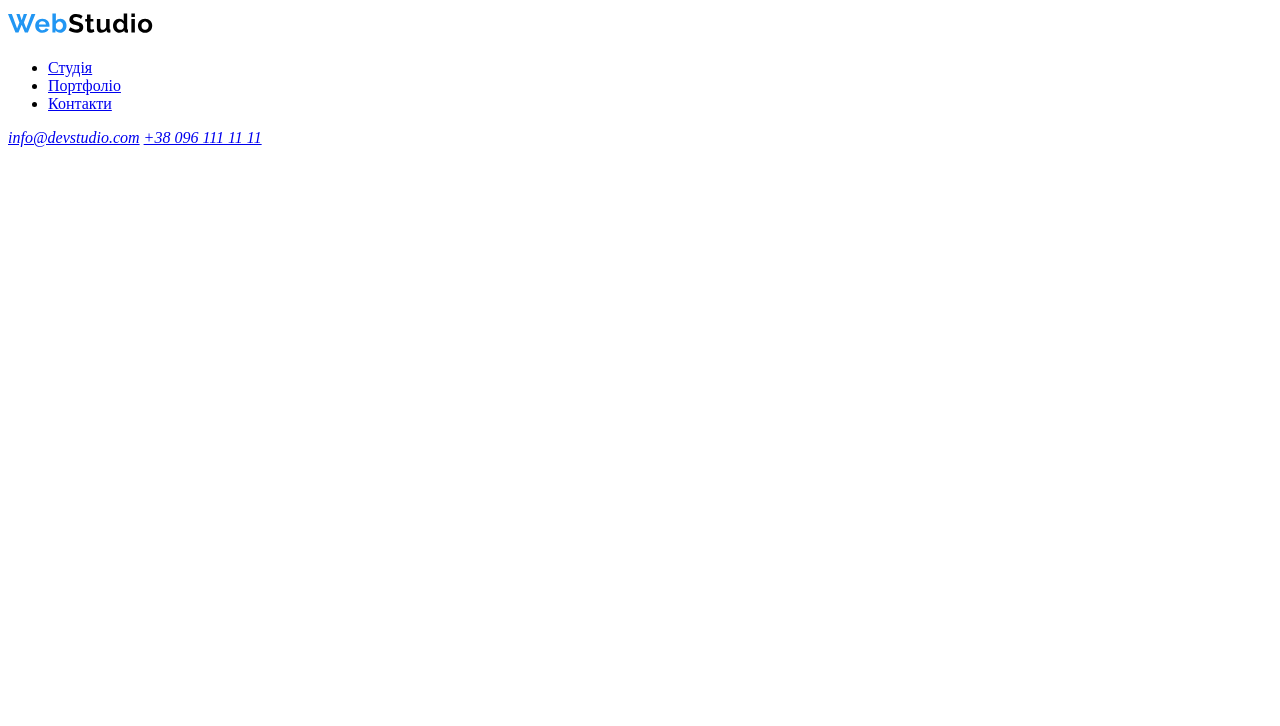
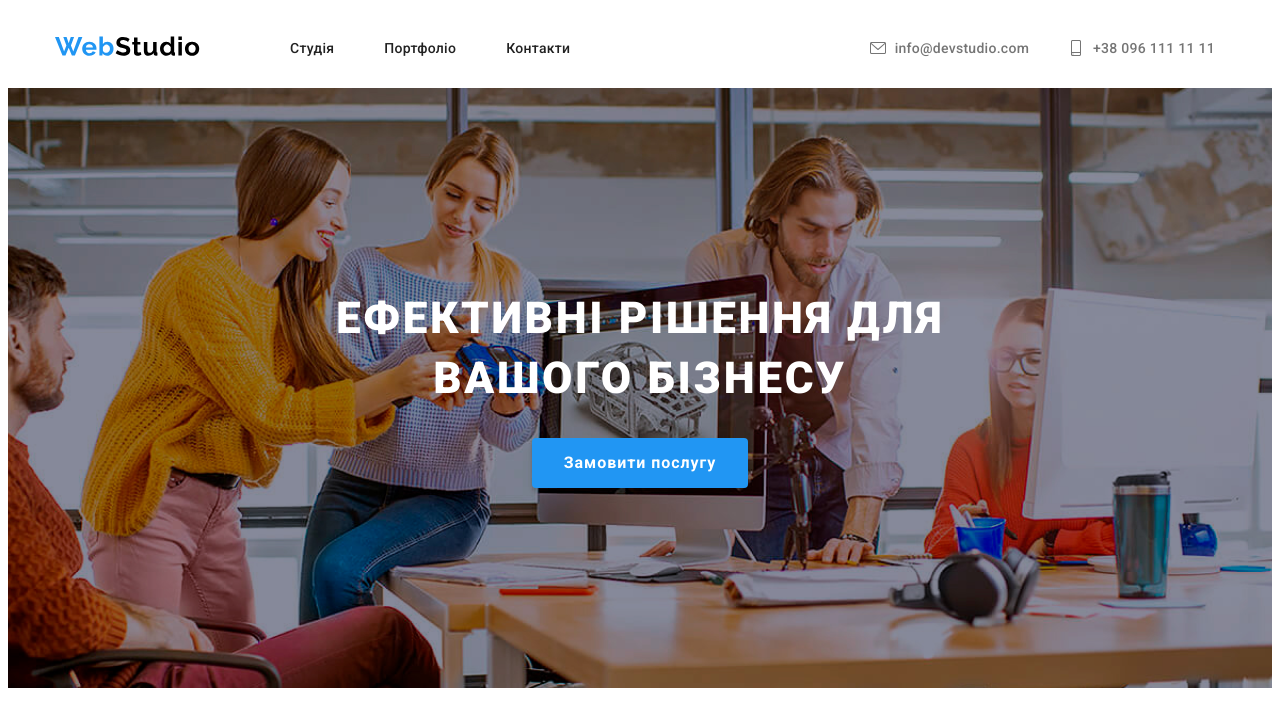
Before and after one commit to ihumentsev/pck-project, a plain HTML site: page index.html in a window 1280 px wide. Drawn offline with Linux system fonts and the light colour scheme; a web font is replaced by a local one.

Commit message:
lesson 5

```diff
--- a/index.html
+++ b/index.html
@@ -1,35 +1,64 @@
 <!DOCTYPE html>
 <html lang="en">
   <head>
-    <meta charset="UTF-8">
-    <meta name="viewport" content="width=device-width, initial-scale=1.0">
+    <meta charset="UTF-8" />
+    <meta name="viewport" content="width=device-width, initial-scale=1.0" />
+    <link rel="stylesheet" type="text/css" href="./style.css" />
+    <link rel="preconnect" href="https://fonts.googleapis.com" />
+    <link rel="preconnect" href="https://fonts.gstatic.com" crossorigin />
+    <link
+      href="https://fonts.googleapis.com/css2?family=Grandstander:ital,wght@0,100..900;1,100..900&family=Kodchasan:wght@700&family=Montserrat+Alternates:ital,wght@0,100;0,200;0,300;0,400;0,500;0,600;0,700;0,800;0,900;1,100;1,200;1,300;1,400;1,500;1,600;1,700;1,800;1,900&family=Roboto:ital,wght@0,100;0,300;0,400;0,500;0,700;0,900;1,100;1,300;1,400;1,500;1,700;1,900&display=swap"
+      rel="stylesheet"
+    />
+
     <title>WebStudio</title>
   </head>
   <body>
-  <header>
+    <!-- header -->
+    <header class="header">
+      <div class="container">
+        <div class="header-wraper">
           <a href="#">
-        <img src="./images/WebStudio.svg" width="145" height="31"/>
+            <img
+              class="header-img"
+              src="./images/WebStudio.svg"
+              width="145"
+              height="31"
+            />
           </a>
 
-    <nav>
-        <ul>
-            <li>
+          <nav class="nav-wraper">
+            <ul class="header-list">
+              <li class="header-item">
                 <a href="#">Студія</a>
               </li>
-            <li>
+              <li class="header-item">
                 <a href="#">Портфоліо</a>
               </li>
-            <li>
+              <li class="header-item">
                 <a href="#">Контакти</a>
               </li>
             </ul>
           </nav>
-    <address>
-        <a href="mailto:info@devstudio.com">info@devstudio.com</a>
-        <a href="tel:+380961111111">+38 096 111 11 11</a>
+          <address class="address-wraper">
+            <a class="header-link email" href="mailto:info@devstudio.com"
+
+              >info@devstudio.com</a
+            >
+            <a class="header-link phone" href="tel:+380961111111"
+              >+38 096 111 11 11</a
+            >
           </address>
+        </div>
+      </div>
     </header>
-  <main></main>
+    <main>
+      <!-- section hero -->
+      <section class="hero-section">
+        <h1 class="hero-title">Ефективні рішення для вашого бізнесу</h1>
+        <button class="hero-btn" type="button">Замовити послугу</button>
+      </section>
+    </main>
     <footer></footer>
   </body>
 </html>
--- /dev/null
+++ b/style.css
@@ -0,0 +1,186 @@
+
+*,
+*::before,
+*::after {
+  box-sizing: border-box;
+}
+
+body {
+
+    font-family: "Roboto", sans-serif;
+    font-style: normal;
+    color: #212121
+
+}
+
+h1, h2, h3, h4 {
+    font-weight: 700px;
+}
+
+ul {
+    list-style: none;
+    padding: 0;
+    margin: 0;
+}
+
+p {
+    margin: 0;
+}
+
+a {
+    text-decoration: none;
+    color: currentcolor;
+}
+
+.header{
+    /* padding: 24px 0; */
+    height: 80px;
+}
+
+.container{
+    padding: 0 15px;
+    margin: 0 auto;
+    width: 1200px;
+    height: 100%;
+    /* @media screen and (min-width: 480px ){
+        width: 480px;
+    }
+    @media screen and (min-width: 768px ){
+        width: 768px;
+    }
+    @media screen and (min-width: 1200px ){
+        width: 1200px;
+    } */
+}
+
+ /* style header */
+
+.header-wraper{
+    display: flex;
+    align-items: center;
+    height: 100%;
+}
+
+.nav-wraper{
+    margin-left: 90px;
+    height: 100%;
+    /* align-items: center;
+    display: flex; */
+}
+
+.header-list  {
+    display: flex;
+    height: 100%;
+    align-items: center;
+}
+.header-item{
+    display: flex;
+    align-items: center;
+    font-size: 14px;
+    font-style: normal;
+    font-weight: 500;
+    line-height: normal;
+    letter-spacing: 0.28px;
+    margin-left: 50px;
+    height: 100%;
+}
+.header-item:first-child{
+    margin-left: 0;
+}
+.header-item > a{
+    padding: 5px 0;
+
+}
+.header-item:hover{
+    color: #2196F3;
+    border-bottom: solid 4px #2196F3;
+    border-radius: 2px;
+
+}
+.header-item:active{
+    color: #2196F3;
+}
+
+.address-wraper{
+ margin-left: auto;
+}
+.header-link {
+    padding: 5px 10px 5px 25px;
+    color: #757575;
+    font-size: 14px;
+    font-style: normal;
+    font-weight: 500;
+    line-height: normal;
+    letter-spacing: 0.28px;
+}
+/* .header-link:hover{
+    color: #2196F3;
+} */
+
+.email {
+    display: inline-block;
+    background-image: url(./images/icons/envelope.svg);
+    background-repeat: no-repeat;
+    background-size: 16px 16px;
+    background-position: left;
+}
+.header-link.email:hover {
+    filter: invert(46%) sepia(39%) saturate(2694%) hue-rotate(185deg) brightness(99%) contrast(93%);
+
+}
+.phone{
+    display: inline-block;
+    background-image: url(./images/icons/smartphone.svg);
+    background-repeat: no-repeat;
+    background-size: 16px 16px;
+    background-position: left;
+    margin-left: 25px;
+}
+.header-link.phone:hover {
+    filter: invert(46%) sepia(39%) saturate(2694%) hue-rotate(185deg) brightness(99%) contrast(93%);
+
+}
+
+/* section hero */
+
+.hero-section {
+    background-image: url(./images/Img.png);
+    background-repeat: no-repeat;
+    background-position: center;
+    height: 600px;
+    /* text-align: center;
+    align-content: center; */
+    display: flex;
+    flex-direction: column;
+    justify-content: center;
+    align-items: center;
+}
+.hero-title{
+    color: #FFF;
+    text-align: center;
+    font-size: 44px;
+    font-weight: 900;
+    line-height: 60px; /* 136.364% */
+    letter-spacing: 2.64px;
+    text-transform: uppercase;
+    width: 690px;
+    margin-top: 0;
+    margin-bottom: 30px;
+}
+.hero-btn{
+ display: flex;
+ justify-content: center;
+ align-items: center;
+ border-radius: 4px;
+ background: #2196F3;
+ box-shadow: 0px 4px 4px 0px rgba(0, 0, 0, 0.15);
+ color: #FFF;
+ font-family: Roboto;
+ font-size: 16px;
+ font-style: normal;
+ font-weight: 700;
+ line-height: 30px; /* 187.5% */
+letter-spacing: 0.96px;
+padding: 10px 32px;
+border: none;
+}
```
Also changed, not shown: images/Img.png (added), images/icons/envelope.svg (added), images/icons/smartphone.svg (added). Lines whose indentation alone changed are shown as unchanged.
